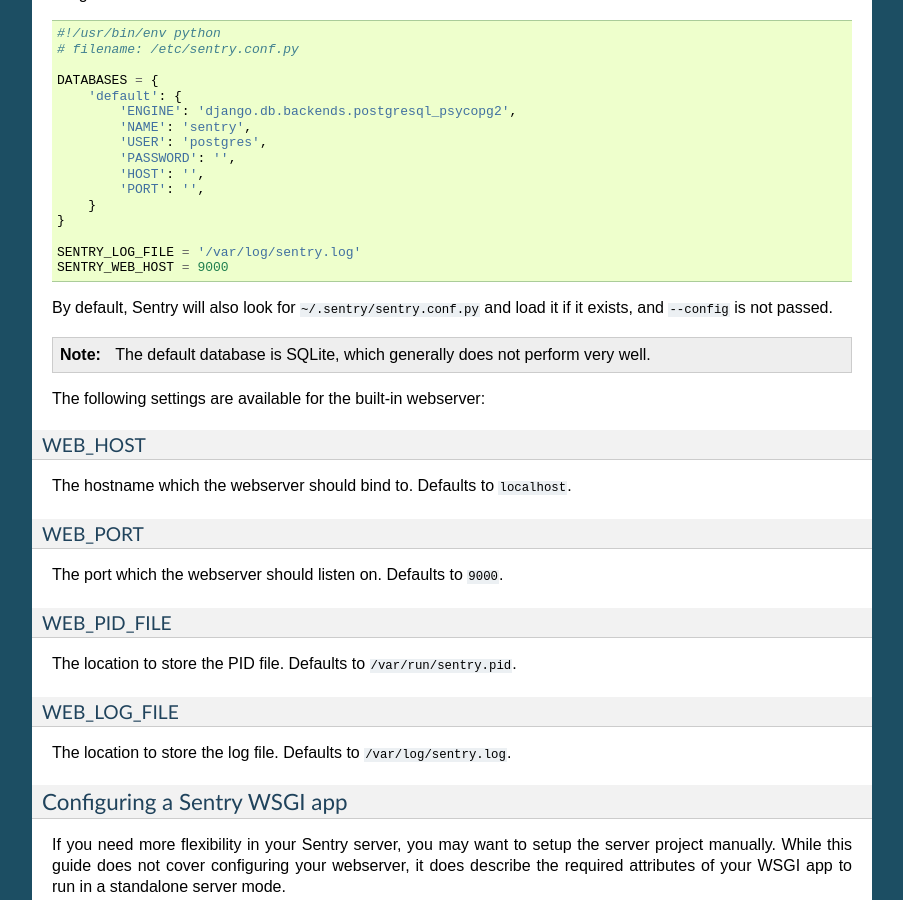
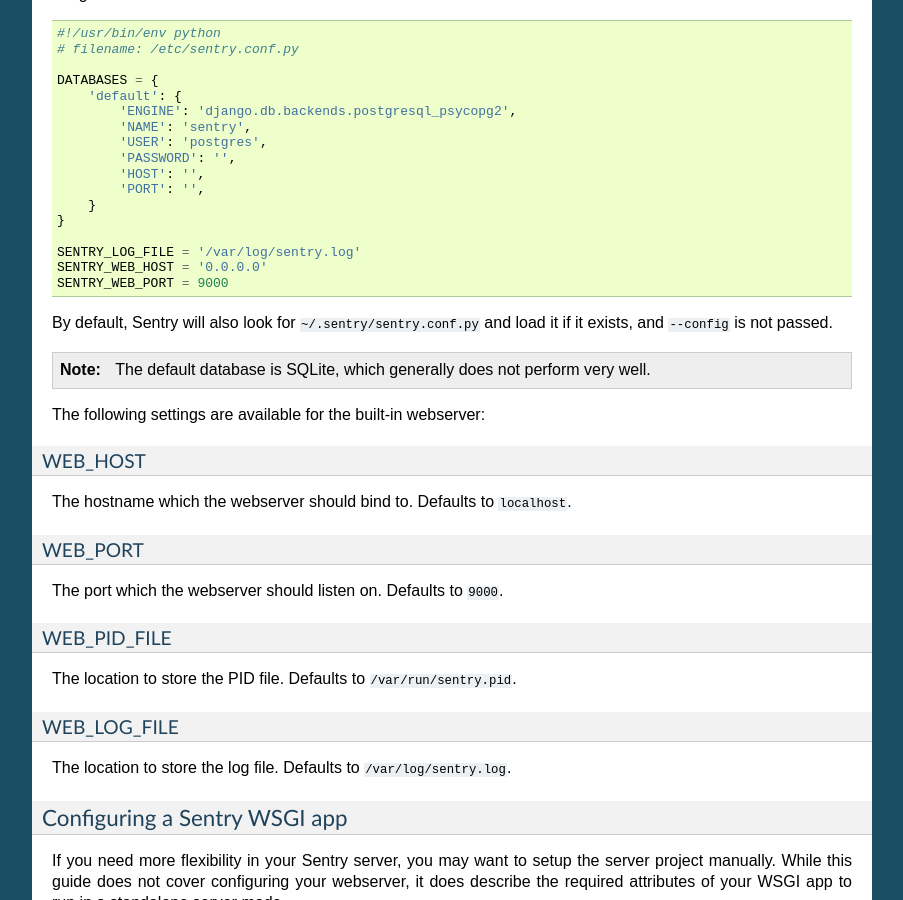
Before and after one commit to JohnFredok/apm-agent-python, a Sphinx documentation site: the page built from docs/install/index.rst, in a window 1280 px wide and 900 px high, scrolled down 2272 px. Shown: the whole window, without its empty margins (198-1101 px from the left). Built offline with Sphinx 7.4.7, drawn with Linux system fonts in a browser that asks for light colours.

Commit message:
Correct port/host on example doc

```diff
--- a/docs/install/index.rst
+++ b/docs/install/index.rst
@@ -137,7 +137,8 @@
 	}
 
 	SENTRY_LOG_FILE = '/var/log/sentry.log'
-	SENTRY_WEB_HOST = 9000
+        SENTRY_WEB_HOST = '0.0.0.0'
+	SENTRY_WEB_PORT = 9000
 
 By default, Sentry will also look for ``~/.sentry/sentry.conf.py`` and load it if it exists, and ``--config`` is not passed.
 
```
